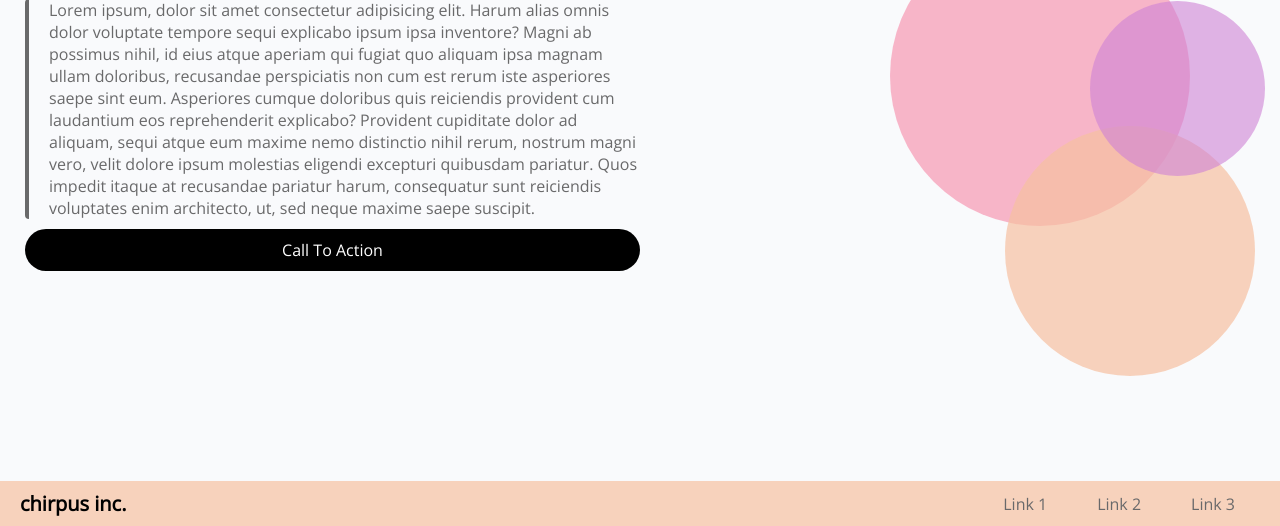
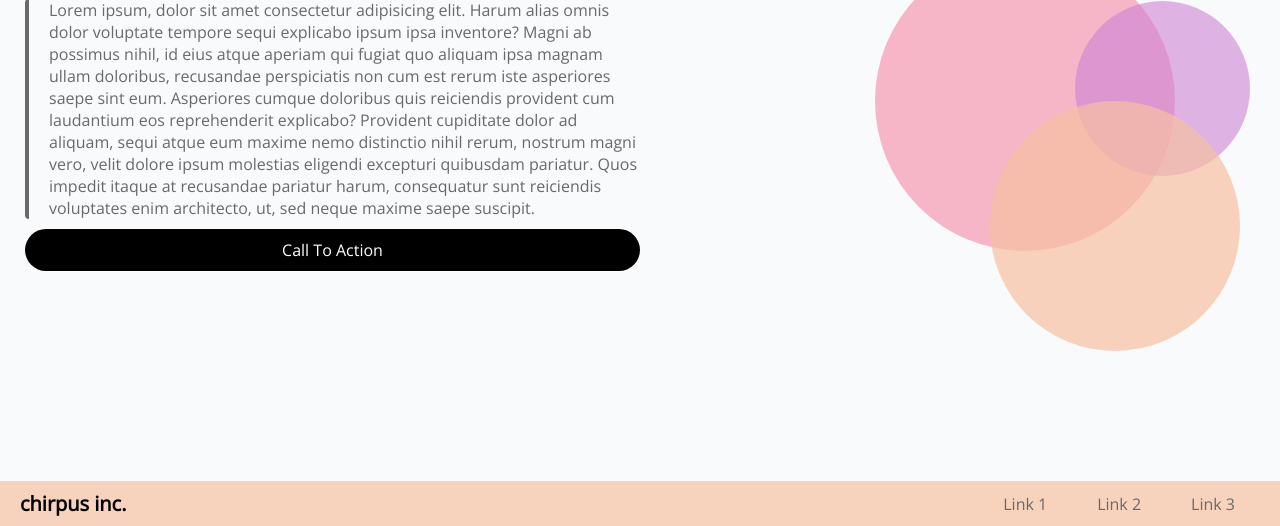
Before and after one commit to Battlertrunks/html-css-lab1, a plain HTML site: page index.html in a window 1280 px wide. Shown: the part 274-800 px from the top of the page. Drawn offline with nearby package versions, Linux system fonts and the light colour scheme.

Commit message:
Went along with the instructor with some changes and fixes for the lab 1 exercise.

```diff
--- a/index.html
+++ b/index.html
@@ -48,9 +48,9 @@
         <a class="btn ctu-btn">Call To Action</a>
       </section>
       <section class="circle-designs">
-        <div class="circle-one"></div>
-        <div class="circle-two"></div>
-        <div class="circle-three"></div>
+        <div class="circle circle-one"></div>
+        <div class="circle circle-two"></div>
+        <div class="circle circle-three"></div>
       </section>
     </main>
     <!-- Main Content Ends -->
--- a/style.css
+++ b/style.css
@@ -164,7 +164,7 @@ footer {
   }
 
   .nav-links .header-btn {
-    margin: 0;
+    margin: 0 0 0 8px;
     padding: 8px 5px;
   }
 
@@ -185,37 +185,39 @@ footer {
 
   .circle-designs {
     display: inline-block;
+    position: relative;
     flex: 1;
   }
 
+  .circle {
+    position: absolute;
+    border-radius: 50%;
+  }
+
   .circle-one {
-    position: absolute;
-    right: 90px;
-    top: 200px;
+    right: 80px;
+    top: 25px;
     background-color: rgba(247, 136, 167, 0.6);
     width: 300px;
     height: 300px;
-    border-radius: 100%;
+    z-index: 1;
   }
 
   .circle-two {
-    margin: 0;
-    position: absolute;
-    right: 25px;
-    top: 400px;
+    right: 15px;
+    top: 175px;
     background-color: rgba(247, 193, 162, 0.7);
     width: 250px;
     height: 250px;
-    border-radius: 100%;
+    z-index: 3;
   }
 
   .circle-three {
-    position: absolute;
-    right: 15px;
-    top: 275px;
+    right: 5px;
+    top: 75px;
     background-color: rgba(207, 130, 213, 0.6);
     width: 175px;
     height: 175px;
-    border-radius: 100%;
+    z-index: 2;
   }
 }
```
